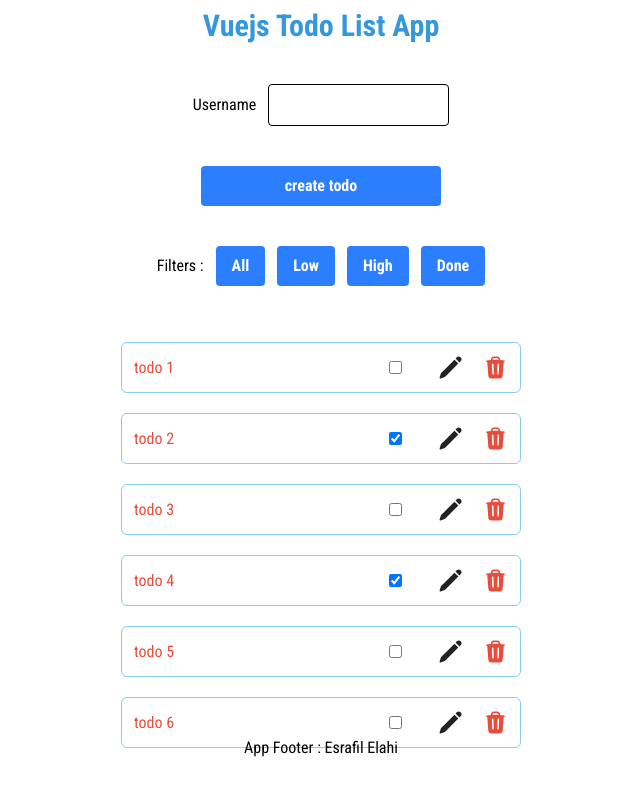
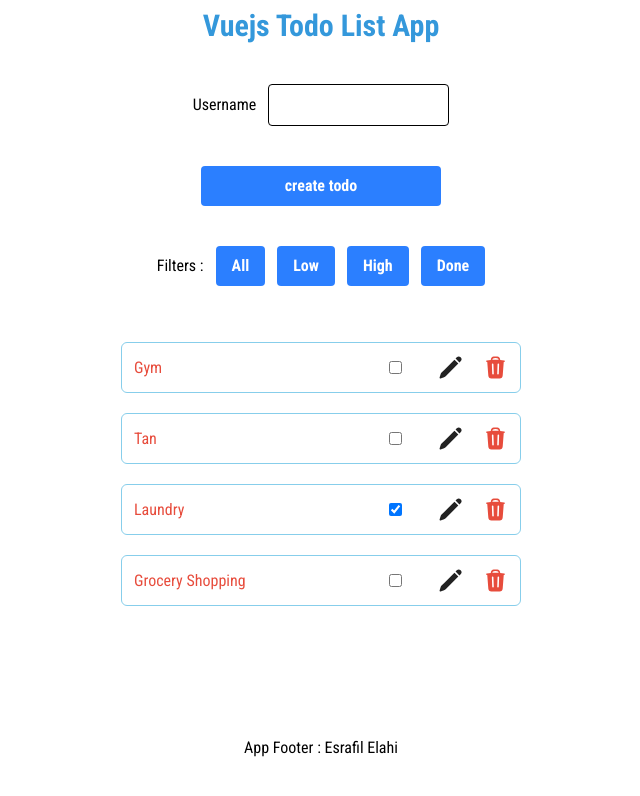
Before and after one commit to EsrafilElahi/vue-todo, a Vue app: page / in a window 1280 px wide. Shown: the top 796 px of the page, without its empty margins (319-959 px from the left). Built offline with nearby package versions, Linux system fonts and the light colour scheme; data requests are answered from the project's data file.

Commit message:
add fetchedTodos api

```diff
--- a/src/views/HomePage.vue
+++ b/src/views/HomePage.vue
@@ -1,5 +1,5 @@
 <script setup lang="ts">
-import { ref, computed, useAttrs, watch } from "vue";
+import { ref, computed, useAttrs, watch, onMounted } from "vue";
 import AppHeader from "../components/AppHeader.vue";
 import type { Todo, FilterNames } from "../types/allTypes.ts";
 import TodoItem from "../components/TodoItem.vue";
@@ -7,53 +7,11 @@ import FilterTodos from "../components/FilterTodos.vue";
 import SearchTodos from "../components/SearchTodos.vue";
 import AppFooter from "../components/AppFooter.vue";
 import { useRouter, type RouteLocationNamedRaw } from "vue-router";
+import { getTodos } from "../api/todosApi.ts";
 
 const router = useRouter();
 
-const todos = ref<Todo[]>([
-  {
-    id: 1,
-    title: "todo 1",
-    description: "description 1",
-    priority: "mid",
-    done: false,
-  },
-  {
-    id: 2,
-    title: "todo 2",
-    description: "description 2",
-    priority: "low",
-    done: true,
-  },
-  {
-    id: 3,
-    title: "todo 3",
-    description: "description 3",
-    priority: "high",
-    done: false,
-  },
-  {
-    id: 4,
-    title: "todo 4",
-    description: "description 4",
-    priority: "high",
-    done: true,
-  },
-  {
-    id: 5,
-    title: "todo 5",
-    description: "description 5",
-    priority: "low",
-    done: false,
-  },
-  {
-    id: 6,
-    title: "todo 6",
-    description: "description 6",
-    priority: "low",
-    done: false,
-  },
-]);
+const todos = ref<Todo[]>([]);
 
 const searchedTodo = ref<string>("");
 
@@ -83,6 +41,11 @@ const handleSelectFilter = (filterName: FilterNames) => {
 const onDelete = (id: number) => {
   todos.value = todos.value.filter((todo) => todo.id !== id);
 };
+
+onMounted(async () => {
+  const fetchedTodos = await getTodos();
+  todos.value = fetchedTodos;
+});
 
 // const handleChange = (value) => {
 //   console.log("value :", value);
```
